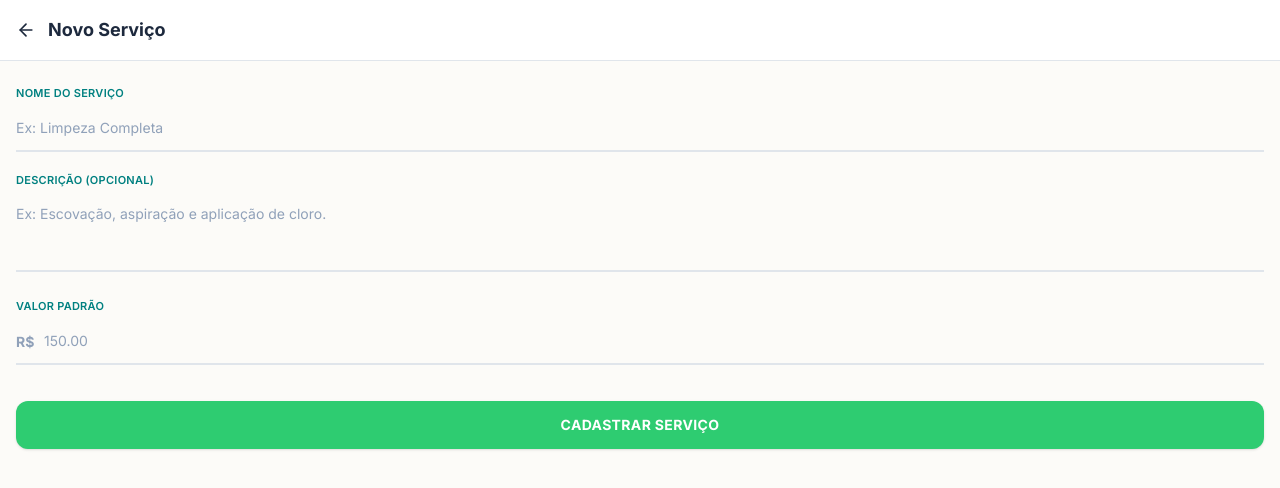
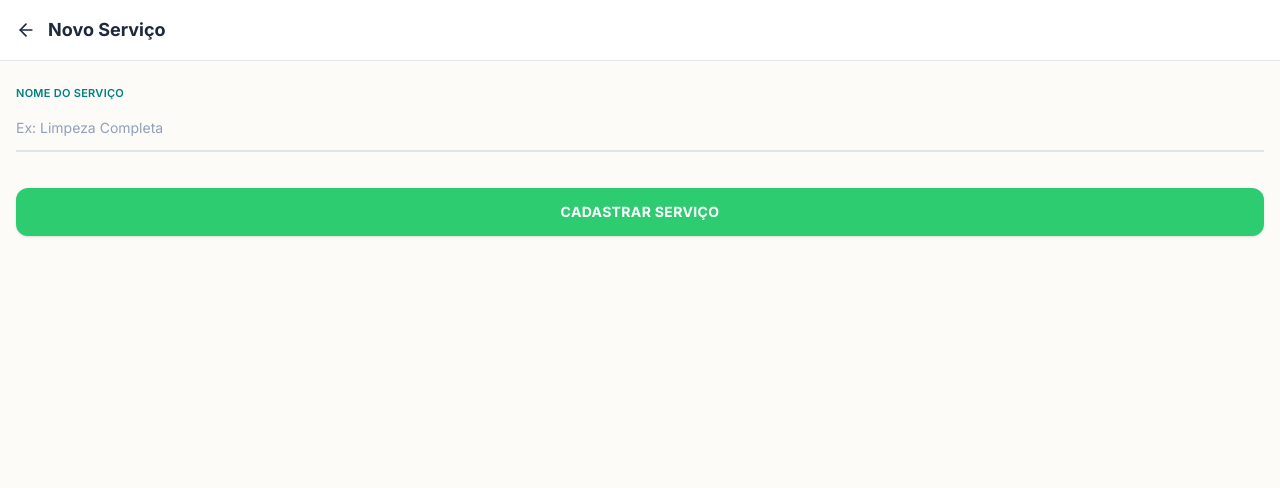
Before and after one commit to ricardoLima22/pool_projeto, a Next.js app in the folder frontend/: page /servicos/novo in a window 1280 px wide. Shown: the top 488 px of the page. Built offline with nearby package versions, Linux system fonts and the light colour scheme; no server answers.

Commit message:
fix: update novo servico screen to match service_type db table

```diff
--- a/frontend/src/app/servicos/novo/page.js
+++ b/frontend/src/app/servicos/novo/page.js
@@ -7,8 +7,6 @@ import { useRouter } from 'next/navigation';
 
 export default function NovoServico() {
     const [nome, setNome] = useState('');
-    const [descricao, setDescricao] = useState('');
-    const [preco, setPreco] = useState('');
     const [companyId, setCompanyId] = useState(null);
     const [loading, setLoading] = useState(false);
     const router = useRouter();
@@ -36,12 +34,11 @@ export default function NovoServico() {
         setLoading(true);
 
         const { error } = await supabase
-            .from('services')
+            .from('service_type')
             .insert([
                 {
                     name: nome,
-                    description: descricao || null,
-                    base_price: parseFloat(preco) || 0,
+                    active: true,
                     company_id: companyId
                 }
             ]);
@@ -49,9 +46,8 @@ export default function NovoServico() {
         setLoading(false);
 
         if (error) {
-            alert("Erro ao salvar serviço. Verifique se a tabela 'services' existe no Supabase. Detalhe: " + error.message);
+            alert("Erro ao salvar serviço: " + error.message);
         } else {
-            // Volta para a página anterior (ou lista de serviços futuramente)
             router.back();
         }
     };
@@ -81,35 +77,6 @@ export default function NovoServico() {
                     />
                 </div>
 
-                {/* Descrição */}
-                <div className="pt-4">
-                    <label className="text-[11px] font-semibold tracking-wide text-[#008080] uppercase block mb-1">Descrição (Opcional)</label>
-                    <textarea
-                        placeholder="Ex: Escovação, aspiração e aplicação de cloro."
-                        value={descricao}
-                        onChange={(e) => setDescricao(e.target.value)}
-                        className="w-full border-b-2 border-slate-200 bg-transparent py-3 text-slate-800 placeholder:text-slate-400 focus:border-[#008080] focus:outline-none transition-colors text-sm resize-none h-20"
-                    />
-                </div>
-
-                {/* Preço Base */}
-                <div className="pt-4">
-                    <label className="text-[11px] font-semibold tracking-wide text-[#008080] uppercase block mb-1">Valor Padrão</label>
-                    <div className="relative">
-                        <span className="absolute left-0 top-1/2 -translate-y-1/2 text-slate-400 font-bold text-sm">R$</span>
-                        <input
-                            type="number"
-                            step="0.01"
-                            min="0"
-                            required
-                            placeholder="150.00"
-                            value={preco}
-                            onChange={(e) => setPreco(e.target.value)}
-                            className="w-full pl-7 pr-4 border-b-2 border-slate-200 bg-transparent py-3 text-slate-800 placeholder:text-slate-400 focus:border-[#008080] focus:outline-none transition-colors text-sm"
-                        />
-                    </div>
-                </div>
-
                 {/* Botão Salvar (Verde) */}
                 <div className="pt-8">
                     <button
```
